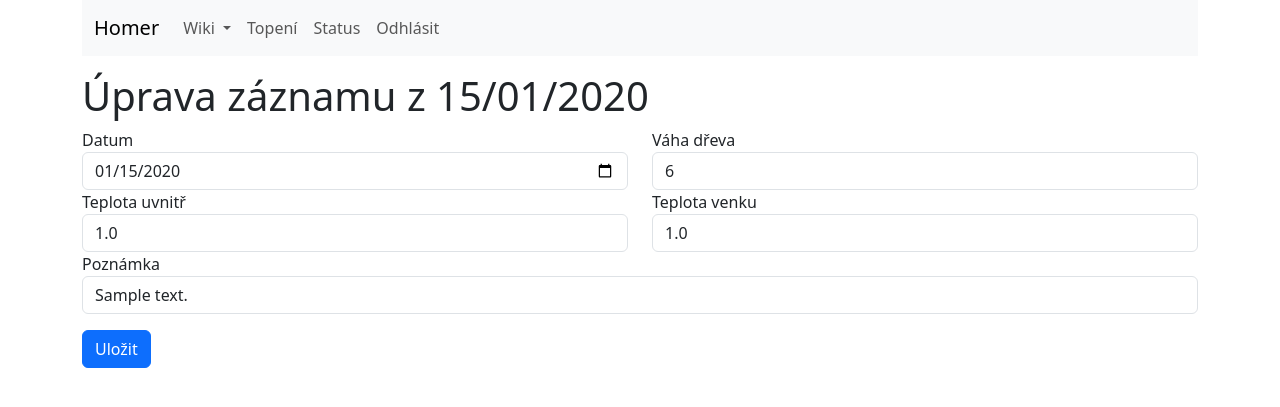
After one commit to mantomas/Homer, a Flask app: page /heating/1/edit in a window 1280 px wide. The commit adds this page. Shown: the top 407 px of the page. Run offline with Flask 3, Linux system fonts and the light colour scheme; a user stored in the database is signed in; tables that the repository leaves empty hold one stand-in row (values such as "Sample post").

Commit message:
Update Heating and enable record edit

```diff
--- a/homer/main/forms.py
+++ b/homer/main/forms.py
@@ -1,5 +1,3 @@
-from datetime import date
-
 from flask_wtf import FlaskForm
 from wtforms import (
     DateField,
@@ -9,17 +7,17 @@ from wtforms import (
     SelectField,
     widgets,
 )
-from wtforms.validators import DataRequired, NumberRange
+from wtforms.validators import InputRequired, NumberRange
 from flask_pagedown.fields import PageDownField
 
 
 class PageForm(FlaskForm):
-    title = StringField("Titulek", validators=[DataRequired()])
+    title = StringField("Titulek", validators=[InputRequired()])
     url_suffix = StringField(
         "URL (30), bude vidět také v menu",
-        validators=[DataRequired()],
+        validators=[InputRequired()],
     )
-    body = PageDownField("Obsah stránky v Markdown?", validators=[DataRequired()])
+    body = PageDownField("Obsah stránky v Markdown?", validators=[InputRequired()])
     submit = SubmitField("Uložit")
 
 
@@ -31,26 +29,26 @@ class HeatingForm(FlaskForm):
     burn_date = DateField(
         "Datum",
         validators=[
-            DataRequired("Zadej datum ve formátu dd/mm/rrrr nebo použij kalendář")
+            InputRequired("Zadej datum ve formátu dd/mm/rrrr nebo použij kalendář")
         ],
     )
     weight_choices = [6, 6.5, 7, 7.5, 8, 8.5, 9, 9.5, 10, 10.5, 11, 11.5, 12, 12.5, 13]
     weight = SelectField(
         "Váha dřeva",
         choices=weight_choices,
-        validators=[DataRequired()],
+        validators=[InputRequired()],
     )
     temperature_in = FloatField(
         "Teplota uvnitř",
         validators=[
-            DataRequired("Zadej teplotu uvnitř"),
+            InputRequired("Zadej teplotu uvnitř"),
             NumberRange(0, 25, "Ta teplota uvnitř se mi nezdá."),
         ],
     )
     temperature_out = FloatField(
         "Teplota venku",
         validators=[
-            DataRequired("zadej teplotu venku"),
+            InputRequired("zadej teplotu venku"),
             NumberRange(-80, 40, "Ta teplota venku se mi nezdá."),
         ],
     )
--- a/homer/main/routes.py
+++ b/homer/main/routes.py
@@ -145,7 +145,7 @@ def heating():
             flash(to_flash)
             return render_template(
                 "heating.html",
-                title="Záznam o topení",
+                title="Záznamy o topení",
                 form=form,
                 current_user=current_user,
                 records=records,
@@ -155,8 +155,57 @@ def heating():
             return redirect(url_for(".heating"))
     return render_template(
         "heating.html",
-        title="Záznam o topení",
+        title="Záznamy o topení",
         form=form,
         current_user=current_user,
         records=records,
     )
+
+
+@bp.route("/heating/<id>/edit", methods=["GET", "POST"])
+@login_required
+def heating_edit(id):
+    record = db.one_or_404(db.select(Heating).where(Heating.id == escape(id)))
+    form = HeatingForm()
+    if form.burn_date.data is None:
+        burn_date = record.burn_date
+    else:
+        burn_date = form.burn_date.data
+    title_date = burn_date.strftime("%d/%m/%Y")
+    if form.validate_on_submit():
+        to_flash = None
+        try:
+            record.weight = form.weight.data
+            record.temperature_in = form.temperature_in.data
+            record.temperature_out = form.temperature_out.data
+            record.burn_date = form.burn_date.data
+            record.note = form.note.data
+            db.session.add(record)
+            db.session.commit()
+        except ValueError as e:
+            to_flash = str(e)
+        except Exception as exc:
+            to_flash = exc
+        burn_date = record.burn_date.strftime("%d/%m/%Y")
+        if to_flash:
+            flash(to_flash)
+            return render_template(
+                "heating_edit.html",
+                title=f"Úprava záznamu z {title_date}",
+                form=form,
+                current_user=current_user,
+            )
+        else:
+            flash(f"Záznam z {burn_date} upraven.")
+            return redirect(url_for(".heating"))
+    form.burn_date.data = record.burn_date
+    form.weight.data = record.weight
+    form.temperature_in.data = record.temperature_in
+    form.temperature_out.data = record.temperature_out
+    form.note.data = record.note
+    return render_template(
+        "heating_edit.html",
+        title=f"Úprava záznamu z {title_date}",
+        form=form,
+        current_user=current_user,
+    )
--- a/homer/models.py
+++ b/homer/models.py
@@ -108,7 +108,7 @@ class Heating(db.Model):
     @sqo.validates("temperature_in")
     def validate_temperature_in(self, key, value):
         if not 0.0 < float(value) < 25.0:
-            raise ValueError("Předpokládám teplotu uvnitř mezi 0 až 25 °C.")
+            raise ValueError("Předpokládám teplotu uvnitř mezi 1 až 25 °C.")
         return value
 
     @sqo.validates("temperature_out")
--- /dev/null
+++ b/homer/templates/heating_edit.html
@@ -0,0 +1,51 @@
+{% extends "base.html" %}
+{% import "_macros.html" as macros %}
+
+{% block content %}
+    <h1>{{ title }}</h1>
+    <div class="mb-3">
+        <form method="post" action="">
+            {{ form.hidden_tag() }}
+            <div class="row">
+                <div class="col">
+                    {{ form.burn_date.label }}
+                    {{ form.burn_date(class="form-control") }}
+                </div>
+                <div class="col">
+                    {{ form.weight.label }}
+                    {{ form.weight(class="form-control") }}
+                </div>
+            </div>
+            <div class="row">
+                <div class="col">
+                    {{ form.temperature_in.label }}
+                    {{ form.temperature_in(class="form-control") }}
+                    {% if form.temperature_in.errors %}
+                        {% for error in form.temperature_in.errors %}
+                        <span style="color: red;">{{ error }}</span>
+                        {% endfor %}
+                    {% endif %}
+                </div>
+                <div class="col">
+                    {{ form.temperature_out.label }}
+                    {{ form.temperature_out(class="form-control") }}
+                    {% if form.temperature_out.errors %}
+                        {% for error in form.temperature_out.errors %}
+                        <span style="color: red;">{{ error }}</span>
+                        {% endfor %}
+                    {% endif %}
+                </div>
+            </div>
+            <div class="row">
+                <div class="col">
+                    {{ form.note.label }}
+                    {{ form.note(class="form-control") }}
+                </div>
+            </div>
+            <div class="mb-3"></div>
+            <div class="mb-3">
+                {{ form.submit(class="btn btn-primary") }}
+            </div>
+        </form>
+    </div>
+{% endblock %}
```
Also changed, not shown: homer/templates/heating.html (+5 -2 lines).
